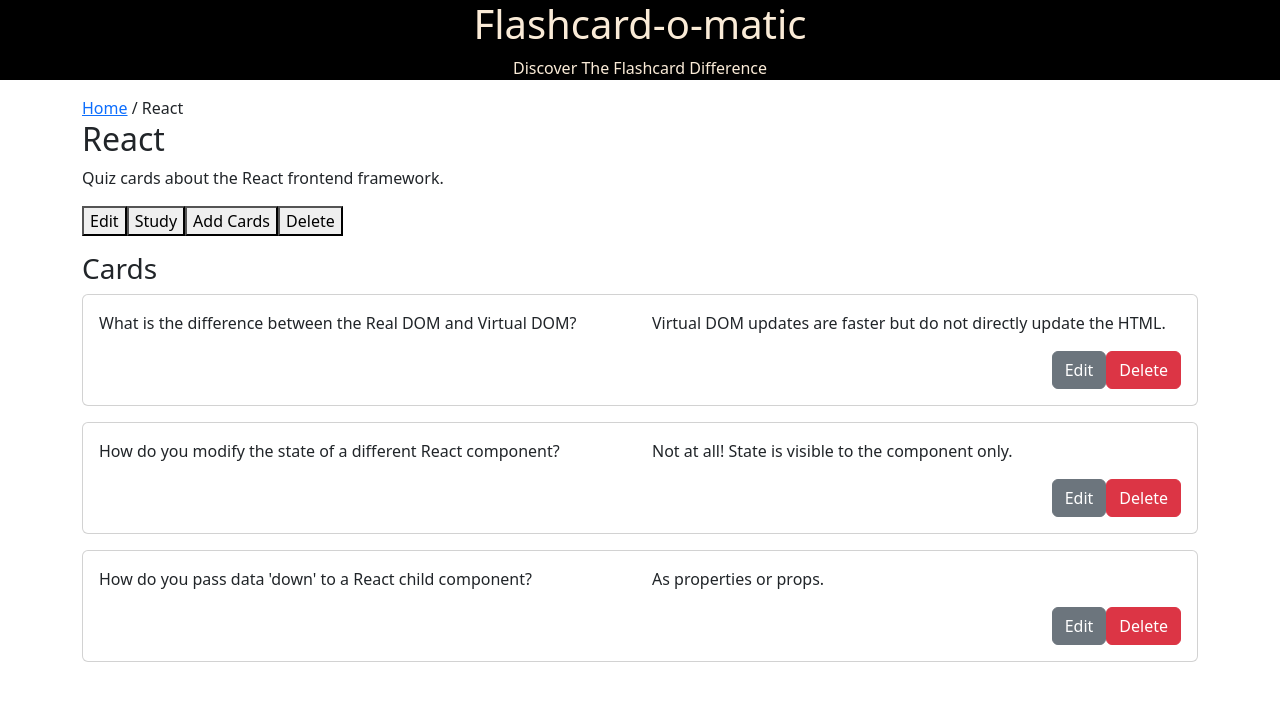
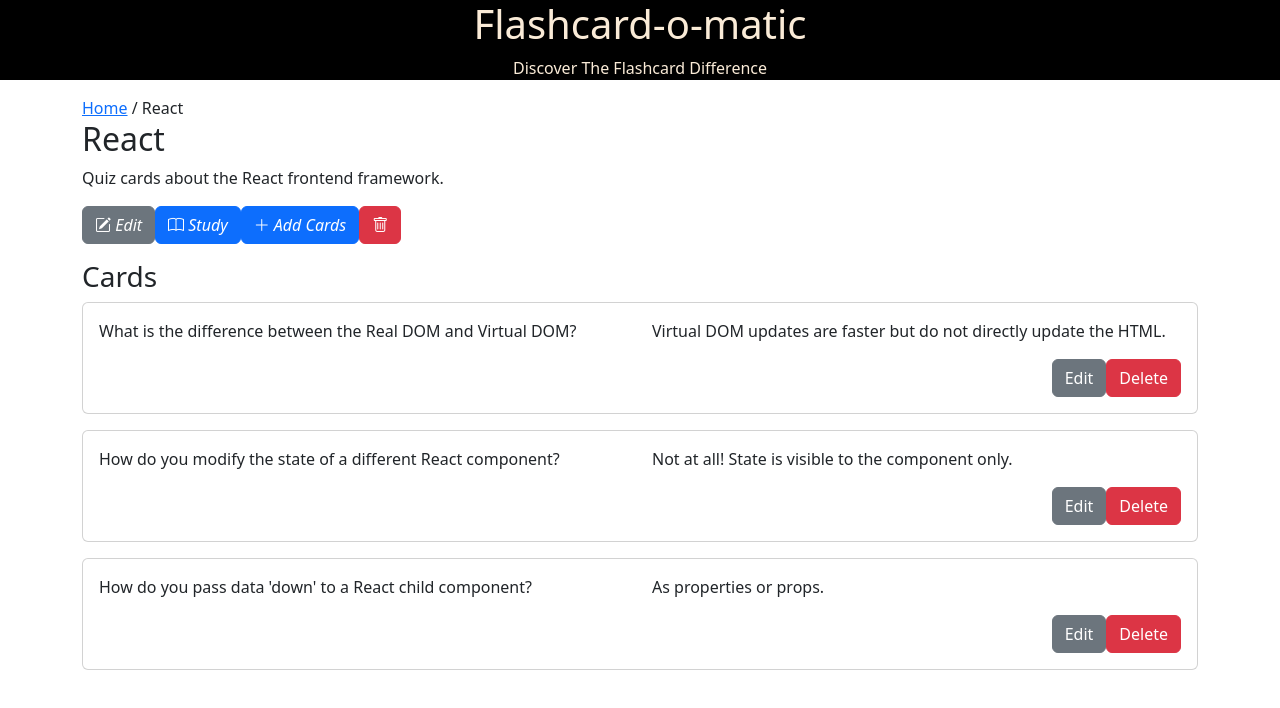
Before and after one commit to jkfaris94/Flashcard-O-Matic, a React (Create React App) app: page /decks/1 in a window 1280 px wide. Shown: the top 708 px of the page. Built offline with nearby package versions, Linux system fonts and the light colour scheme.

Commit message:
added styling buttons and icons to action buttons

```diff
--- a/src/decks/Deck.js
+++ b/src/decks/Deck.js
@@ -59,16 +59,18 @@ function Deck() {
 
         {/* action buttons */}
         <div style={{ marginBottom: "1rem" }}>
-        <Link to={`/decks/${deckId}/edit`}>
-          <button>Edit</button>
+        <Link to={`/decks/${deckId}/edit`} className="btn btn-secondary">
+        <i class="bi bi-pencil-square"> Edit </i>
         </Link>
-        <Link to={`/decks/${deckId}/study`}>
-          <button>Study</button>
+        <Link to={`/decks/${deckId}/study`} className="btn btn-primary">
+        <i class="bi bi-book"> Study </i>
         </Link>
-        <Link to={`/decks/${deckId}/cards/new`}>
-          <button>Add Cards</button>
+        <Link to={`/decks/${deckId}/cards/new`} className="btn btn-primary">
+        <i class="bi bi-plus-lg"> Add Cards </i>
         </Link>
-        <button onClick={handleDeleteDeck}>Delete</button>
+        <button onClick={handleDeleteDeck} className="btn btn-danger">
+          <i class="bi bi-trash" />
+        </button>
       </div>
       {/* Cards List */}
       <h3>Cards</h3>
```
